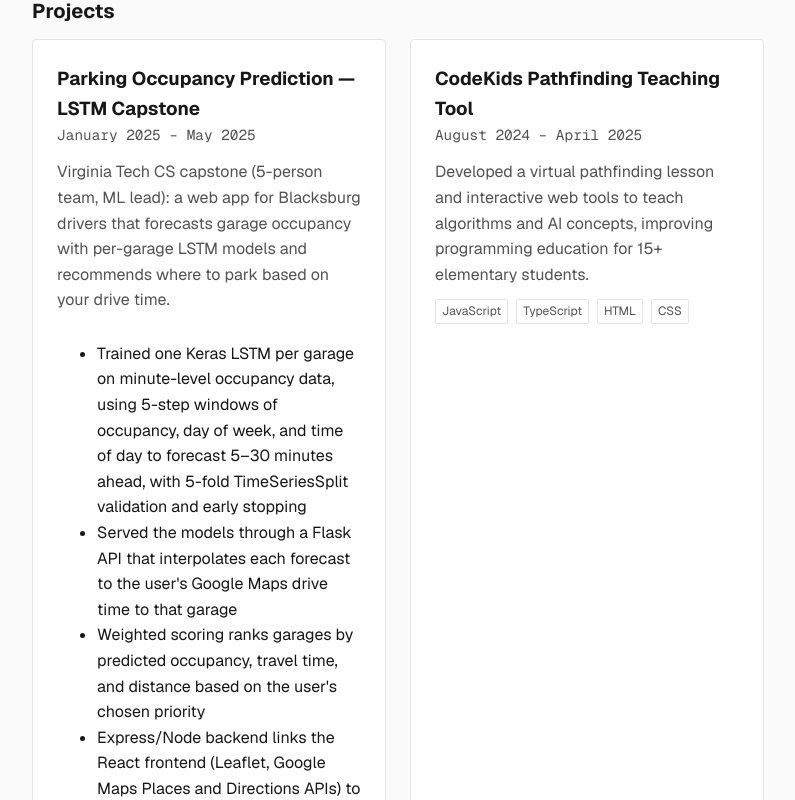
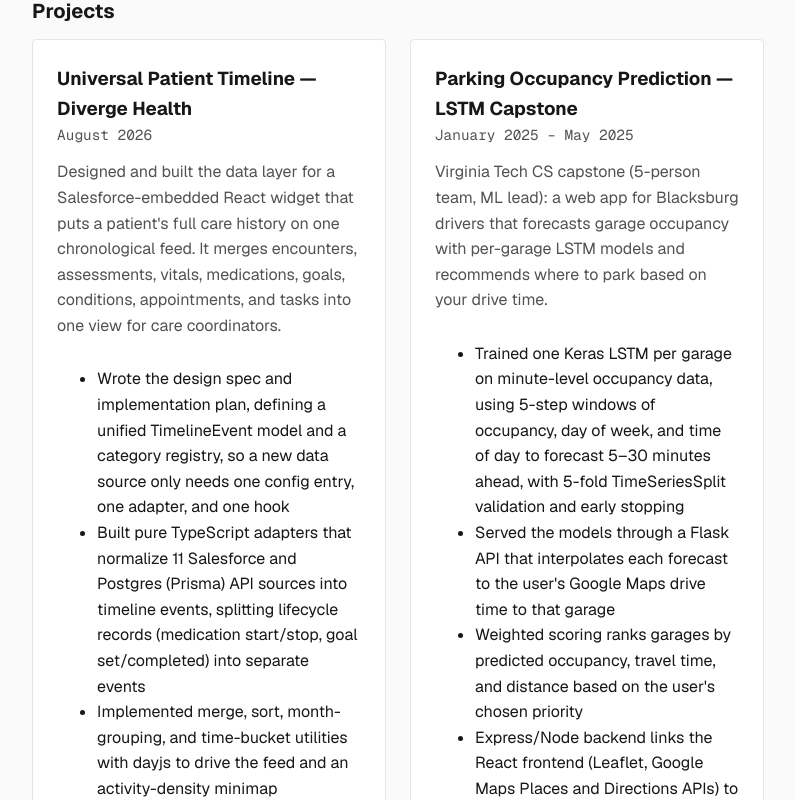
Before and after one commit to zoith722/zoe-hite-web-portfolio, a Next.js app: page / in a window 1280 px wide. Shown: the part 4180-4980 px from the top of the page, without its empty margins (242-1037 px from the left). Built offline with nearby package versions, Linux system fonts and the light colour scheme; no server answers; what @vercel/functions would draw is missing.

Commit message:
Add Universal Patient Timeline project
Co-Authored-By: Claude Opus 5.5 <noreply@anthropic.com>

```diff
--- a/content/projects.ts
+++ b/content/projects.ts
@@ -10,6 +10,20 @@ export type Project = {
 };
 
 export const projects: Project[] = [
+  {
+    id: "universal-patient-timeline",
+    title: "Universal Patient Timeline — Diverge Health",
+    timeframe: "August 2026",
+    summary:
+      "Designed and built the data layer for a Salesforce-embedded React widget that puts a patient's full care history on one chronological feed. It merges encounters, assessments, vitals, medications, goals, conditions, appointments, and tasks into one view for care coordinators.",
+    highlights: [
+      "Wrote the design spec and implementation plan, defining a unified TimelineEvent model and a category registry, so a new data source only needs one config entry, one adapter, and one hook",
+      "Built pure TypeScript adapters that normalize 11 Salesforce and Postgres (Prisma) API sources into timeline events, splitting lifecycle records (medication start/stop, goal set/completed) into separate events",
+      "Implemented merge, sort, month-grouping, and time-bucket utilities with dayjs to drive the feed and an activity-density minimap",
+      "Wrote 28 Vitest unit tests covering every adapter and utility, and designed the adapters to be framework-free so they can move to a backend endpoint without UI changes",
+    ],
+    tech: ["TypeScript", "React", "React Query", "Zod", "Redux", "Vitest", "Salesforce", "Prisma"],
+  },
   {
     id: "lstm-parking-occupancy-capstone",
     title: "Parking Occupancy Prediction — LSTM Capstone",
```
